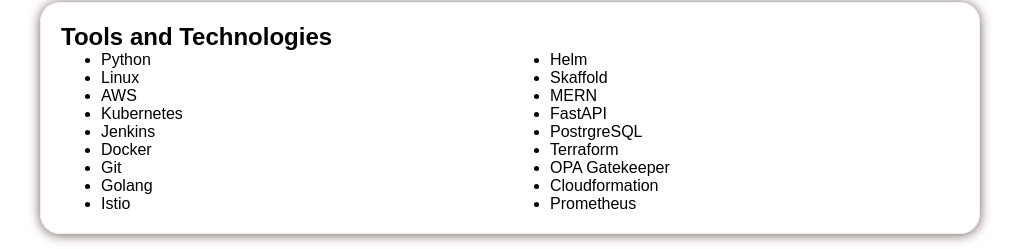
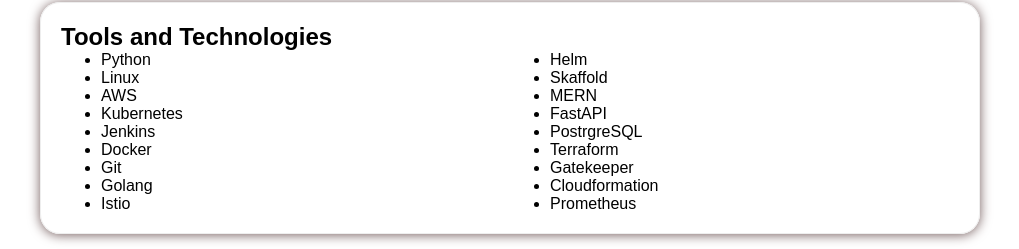
Before and after one commit to AgathEmmanuel/portfolio, a React (Create React App) app: page / in a window 1280 px wide. Shown: the part 1175-1424 px from the top of the page, without its empty margins (130-1149 px from the left). Built offline with nearby package versions, Linux system fonts and the light colour scheme; a web font is replaced by a local one.

Commit message:
Adding changes

```diff
--- a/src/components/Work.jsx
+++ b/src/components/Work.jsx
@@ -66,7 +66,7 @@
               <li>FastAPI</li>
               <li>PostrgreSQL</li>
               <li>Terraform</li>
-              <li>OPA Gatekeeper</li>
+              <li>Gatekeeper</li>
               <li>Cloudformation</li>
               <li>Prometheus</li>
             </ul>
```
